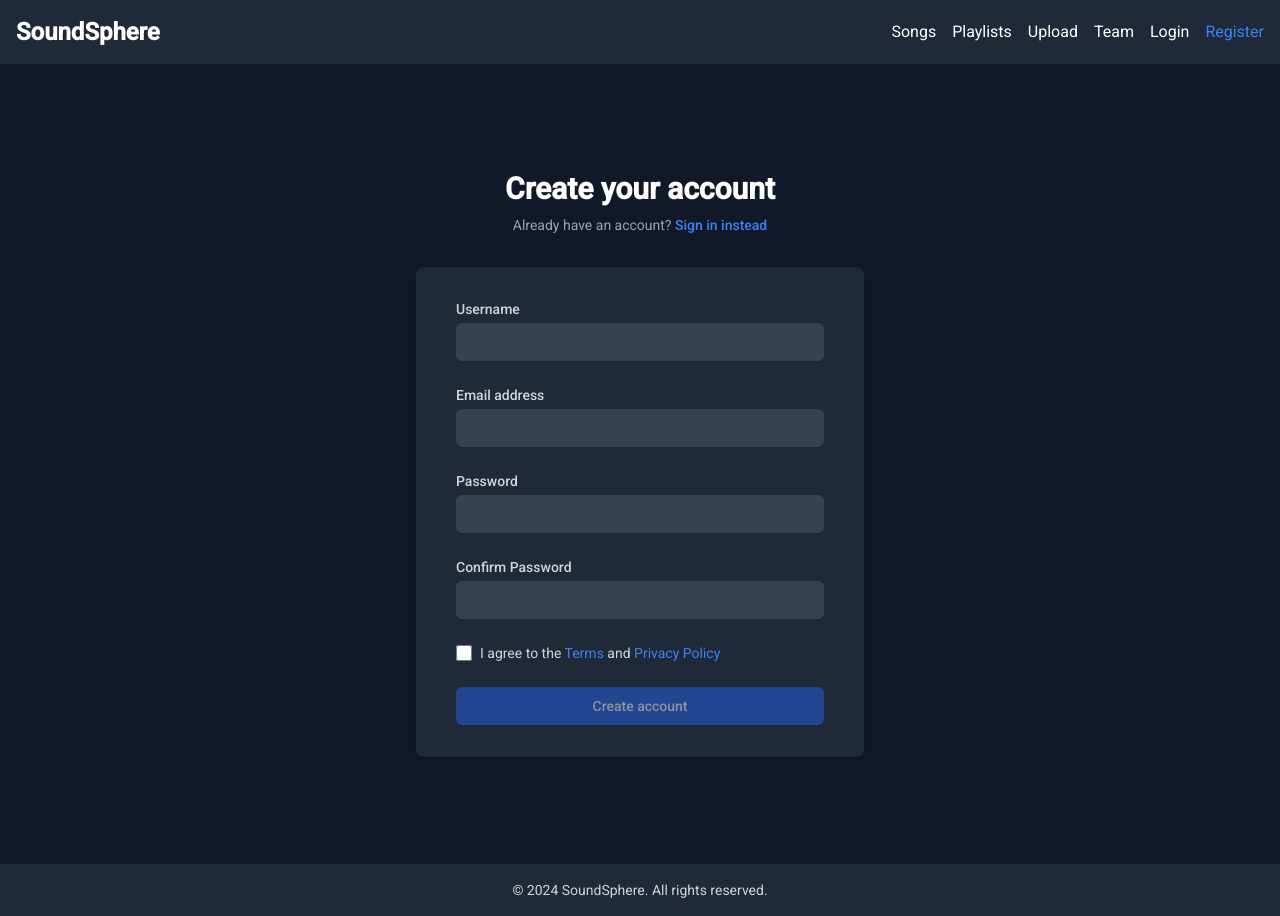
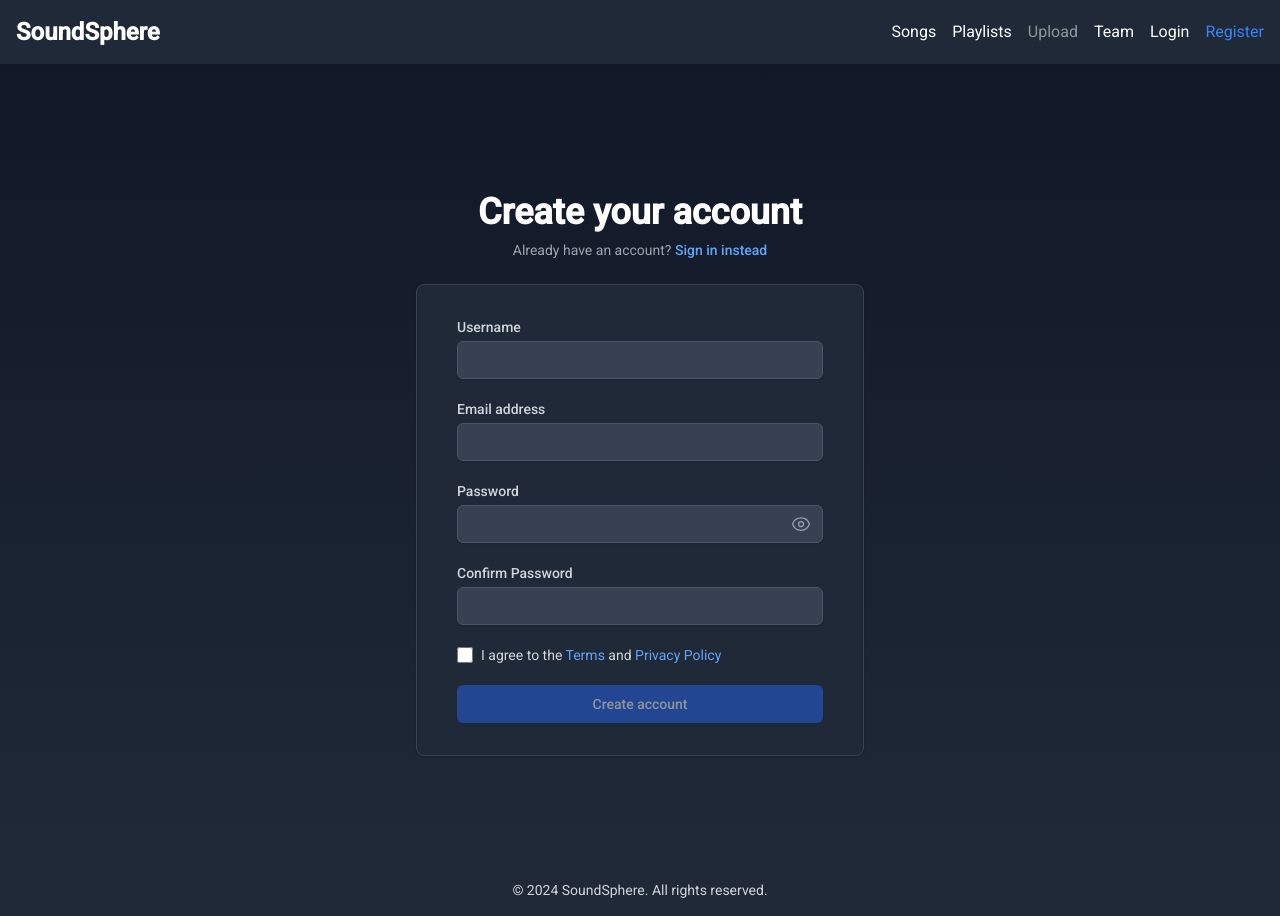
Before and after one commit to Zanvis/SpotifyProject, an Angular app in the folder frontend/: page /register in a window 1280 px wide. Built offline with nearby package versions, Linux system fonts and the light colour scheme.

Commit message:
Added information about who uploaded song

```diff
--- a/frontend/src/app/app.component.html
+++ b/frontend/src/app/app.component.html
@@ -5,10 +5,26 @@
 
       <!-- Desktop Navigation -->
       <div class="hidden md:flex space-x-4 items-center">
-        <!-- Main navigation links available to all users -->
         <a routerLink="/songs" routerLinkActive="text-blue-500" class="hover:text-gray-300">Songs</a>
         <a routerLink="/playlists" routerLinkActive="text-blue-500" class="hover:text-gray-300">Playlists</a>
-        <a routerLink="/upload" routerLinkActive="text-blue-500" class="hover:text-gray-300">Upload</a>
+        <div class="relative inline-block">
+          <button
+            [disabled]="!isAuthenticated"
+            (click)="handleUploadClick()"
+            (mouseenter)="!isAuthenticated && toggleTooltip()"
+            (mouseleave)="!isAuthenticated && toggleTooltip()"
+            routerLinkActive="text-blue-500"
+            class="hover:text-gray-300 disabled:opacity-50 disabled:cursor-not-allowed focus:outline-none"
+          >
+            Upload
+          </button>
+          <div *ngIf="!isAuthenticated && showTooltip"
+              class="absolute z-10 w-48 px-2 py-1 mt-2 text-sm text-white bg-gray-700 rounded-lg shadow-lg transition-opacity duration-300"
+              style="top: 100%; left: 50%; transform: translateX(-50%);"
+          >
+            Please log in to upload music
+          </div>
+        </div>
         <a routerLink="/team" routerLinkActive="text-blue-500" class="hover:text-gray-300">Team</a>
 
         <!-- Authentication Links -->
@@ -48,7 +64,6 @@
     <!-- Mobile Navigation -->
     <div *ngIf="isMenuOpen" class="md:hidden mt-4">
       <div class="flex flex-col space-y-2">
-        <!-- Main navigation links available to all users -->
         <a routerLink="/" routerLinkActive="text-blue-500"
           [routerLinkActiveOptions]="{exact: true}"
           class="hover:text-gray-300 py-2"
@@ -59,9 +74,24 @@
         <a routerLink="/playlists" routerLinkActive="text-blue-500"
           class="hover:text-gray-300 py-2"
           (click)="toggleMenu()">Playlists</a>
-        <a routerLink="/upload" routerLinkActive="text-blue-500"
-          class="hover:text-gray-300 py-2"
-          (click)="toggleMenu()">Upload</a>
+        <div class="relative inline-block">
+          <button
+            [disabled]="!isAuthenticated"
+            (click)="handleUploadClick(); toggleMenu()"
+            (touchstart)="!isAuthenticated && toggleTooltip()"
+            (touchend)="!isAuthenticated && toggleTooltip()"
+            routerLinkActive="text-blue-500"
+            class="text-left hover:text-gray-300 py-2 disabled:opacity-50 disabled:cursor-not-allowed focus:outline-none"
+          >
+            Upload
+          </button>
+          <div *ngIf="!isAuthenticated && showTooltip"
+              class="absolute z-10 w-48 px-2 py-1 mt-2 text-sm text-white bg-gray-700 rounded-lg shadow-lg transition-opacity duration-300"
+              style="top: 100%; left: 0;"
+          >
+            Please log in to upload music
+          </div>
+        </div>
         <a routerLink="/team" routerLinkActive="text-blue-500"
           class="hover:text-gray-300 py-2"
           (click)="toggleMenu()">Team</a>
--- a/frontend/src/app/app.component.ts
+++ b/frontend/src/app/app.component.ts
@@ -25,6 +25,7 @@ export class AppComponent implements OnInit, OnDestroy {
   isUserMenuOpen = false;
   isAuthenticated = false;
   username = '';
+  showTooltip = false;
   private authSubscription: Subscription | undefined;
 
   constructor(
@@ -64,4 +65,13 @@ export class AppComponent implements OnInit, OnDestroy {
     this.isUserMenuOpen = false;
     this.isMenuOpen = false;
   }
+  handleUploadClick() {
+    if (this.isAuthenticated) {
+      this.router.navigate(['/upload']);
+    }
+  }
+
+  toggleTooltip() {
+    this.showTooltip = !this.showTooltip;
+  }
 }
--- a/frontend/src/app/app.routes.ts
+++ b/frontend/src/app/app.routes.ts
@@ -16,5 +16,5 @@ export const routes: Routes = [
     { path: 'playlists', component: PlaylistComponent },
     { path: 'register', component: RegisterComponent },
     { path: 'login', component: LoginComponent },
-    { path: '**', redirectTo: '/songs' }
+    { path: '**', redirectTo: '' }
 ];
--- a/frontend/src/app/components/login/login.component.ts
+++ b/frontend/src/app/components/login/login.component.ts
@@ -15,6 +15,7 @@ export class LoginComponent {
   loginForm: FormGroup;
   isLoading = false;
   error: string | null = null;
+  showPassword = false;
 
   constructor(
     private fb: FormBuilder,
@@ -51,4 +52,7 @@ export class LoginComponent {
       });
     }
   }
+  togglePasswordVisibility() {
+    this.showPassword = !this.showPassword;
+  }
 }
--- a/frontend/src/app/components/register/register.component.html
+++ b/frontend/src/app/components/register/register.component.html
@@ -1,19 +1,19 @@
-<div class="min-h-screen bg-gray-900 flex flex-col justify-center py-12 sm:px-6 lg:px-8">
+<div class="min-h-screen bg-gradient-to-b from-gray-900 to-gray-800 flex flex-col justify-start pt-20 sm:pt-32 py-12 sm:px-6 lg:px-8">
   <div class="sm:mx-auto sm:w-full sm:max-w-md">
-      <h2 class="text-center text-3xl font-extrabold text-white">
+    <h2 class="text-center text-4xl font-extrabold text-white mb-2">
       Create your account
     </h2>
-      <p class="mt-2 text-center text-sm text-gray-400">
+    <p class="text-center text-sm text-gray-400">
       Already have an account?
-        <a routerLink="/login" class="font-medium text-blue-500 hover:text-blue-400">
+      <a routerLink="/login" class="font-medium text-blue-400 hover:text-blue-300 transition-colors duration-200">
         Sign in instead
       </a>
     </p>
   </div>
 
-    <div class="mt-8 sm:mx-auto sm:w-full sm:max-w-md">
-      <div class="bg-gray-800 py-8 px-4 shadow sm:rounded-lg sm:px-10">
-        <form [formGroup]="registerForm" (ngSubmit)="onSubmit()" class="space-y-6">
+  <div class="mt-6 sm:mx-auto sm:w-full sm:max-w-md">
+    <div class="bg-gray-800 py-8 px-4 shadow sm:rounded-lg sm:px-10 border border-gray-700">
+      <form [formGroup]="registerForm" (ngSubmit)="onSubmit()" class="space-y-5">
         <!-- Error Alert -->
         <div *ngIf="error" class="bg-red-900/50 text-red-300 p-3 rounded-lg text-sm">
           {{ error }}
@@ -24,12 +24,12 @@
           <label for="username" class="block text-sm font-medium text-gray-300">
             Username
           </label>
-            <div class="mt-1">
+          <div class="mt-1 relative rounded-md shadow-sm">
             <input
               id="username"
               type="text"
               formControlName="username"
-                class="appearance-none block w-full px-3 py-2 border border-gray-700 rounded-md shadow-sm bg-gray-700 text-white placeholder-gray-400 focus:outline-none focus:ring-blue-500 focus:border-blue-500 sm:text-sm"
+              class="appearance-none block w-full px-3 py-2 border border-gray-600 rounded-md shadow-sm bg-gray-700 text-white placeholder-gray-400 focus:outline-none focus:ring-2 focus:ring-blue-500 focus:border-blue-500 transition-colors duration-200 sm:text-sm"
               [class.border-red-500]="isFieldInvalid('username')"
             />
           </div>
@@ -43,12 +43,12 @@
           <label for="email" class="block text-sm font-medium text-gray-300">
             Email address
           </label>
-            <div class="mt-1">
+          <div class="mt-1 relative rounded-md shadow-sm">
             <input
               id="email"
               type="email"
               formControlName="email"
-                class="appearance-none block w-full px-3 py-2 border border-gray-700 rounded-md shadow-sm bg-gray-700 text-white placeholder-gray-400 focus:outline-none focus:ring-blue-500 focus:border-blue-500 sm:text-sm"
+              class="appearance-none block w-full px-3 py-2 border border-gray-600 rounded-md shadow-sm bg-gray-700 text-white placeholder-gray-400 focus:outline-none focus:ring-2 focus:ring-blue-500 focus:border-blue-500 transition-colors duration-200 sm:text-sm"
               [class.border-red-500]="isFieldInvalid('email')"
             />
           </div>
@@ -62,14 +62,29 @@
           <label for="password" class="block text-sm font-medium text-gray-300">
             Password
           </label>
-            <div class="mt-1">
+          <div class="mt-1 relative rounded-md shadow-sm">
             <input
               id="password"
-                type="password"
+              [type]="showPassword ? 'text' : 'password'"
               formControlName="password"
-                class="appearance-none block w-full px-3 py-2 border border-gray-700 rounded-md shadow-sm bg-gray-700 text-white placeholder-gray-400 focus:outline-none focus:ring-blue-500 focus:border-blue-500 sm:text-sm"
+              class="appearance-none block w-full px-3 py-2 border border-gray-600 rounded-md shadow-sm bg-gray-700 text-white placeholder-gray-400 focus:outline-none focus:ring-2 focus:ring-blue-500 focus:border-blue-500 transition-colors duration-200 sm:text-sm"
               [class.border-red-500]="isFieldInvalid('password')"
             />
+            <button
+              type="button"
+              (click)="togglePasswordVisibility()"
+              class="absolute inset-y-0 right-0 pr-3 flex items-center text-gray-400 hover:text-gray-300 focus:outline-none"
+            >
+              <!-- Eye icon when password is hidden -->
+              <svg *ngIf="!showPassword" xmlns="http://www.w3.org/2000/svg" fill="none" viewBox="0 0 24 24" stroke-width="1.5" stroke="currentColor" class="w-5 h-5">
+                <path stroke-linecap="round" stroke-linejoin="round" d="M2.036 12.322a1.012 1.012 0 010-.639C3.423 7.51 7.36 4.5 12 4.5c4.638 0 8.573 3.007 9.963 7.178.07.207.07.431 0 .639C20.577 16.49 16.64 19.5 12 19.5c-4.638 0-8.573-3.007-9.963-7.178z" />
+                <path stroke-linecap="round" stroke-linejoin="round" d="M15 12a3 3 0 11-6 0 3 3 0 016 0z" />
+              </svg>
+              <!-- Eye icon with slash when password is visible -->
+              <svg *ngIf="showPassword" xmlns="http://www.w3.org/2000/svg" fill="none" viewBox="0 0 24 24" stroke-width="1.5" stroke="currentColor" class="w-5 h-5">
+                <path stroke-linecap="round" stroke-linejoin="round" d="M3.98 8.223A10.477 10.477 0 001.934 12C3.226 16.338 7.244 19.5 12 19.5c.993 0 1.953-.138 2.863-.395M6.228 6.228A10.45 10.45 0 0112 4.5c4.756 0 8.773 3.162 10.065 7.498a10.523 10.523 0 01-4.293 5.774M6.228 6.228L3 3m3.228 3.228l3.65 3.65m7.894 7.894L21 21m-3.228-3.228l-3.65-3.65m0 0a3 3 0 10-4.243-4.243m4.242 4.242L9.88 9.88" />
+              </svg>
+            </button>
           </div>
           <div *ngIf="isFieldInvalid('password')" class="mt-1 text-sm text-red-400">
             Password must be at least 8 characters
@@ -81,12 +96,12 @@
           <label for="confirmPassword" class="block text-sm font-medium text-gray-300">
             Confirm Password
           </label>
-            <div class="mt-1">
+          <div class="mt-1 relative rounded-md shadow-sm">
             <input
               id="confirmPassword"
-                type="password"
+              [type]="showPassword ? 'text' : 'password'"
               formControlName="confirmPassword"
-                class="appearance-none block w-full px-3 py-2 border border-gray-700 rounded-md shadow-sm bg-gray-700 text-white placeholder-gray-400 focus:outline-none focus:ring-blue-500 focus:border-blue-500 sm:text-sm"
+              class="appearance-none block w-full px-3 py-2 border border-gray-600 rounded-md shadow-sm bg-gray-700 text-white placeholder-gray-400 focus:outline-none focus:ring-2 focus:ring-blue-500 focus:border-blue-500 transition-colors duration-200 sm:text-sm"
               [class.border-red-500]="isFieldInvalid('confirmPassword')"
             />
           </div>
@@ -101,13 +116,13 @@
             id="terms"
             type="checkbox"
             formControlName="terms"
-              class="h-4 w-4 rounded border-gray-700 bg-gray-700 text-blue-500 focus:ring-blue-500"
+            class="h-4 w-4 rounded border-gray-600 bg-gray-700 text-blue-500 focus:ring-blue-500 focus:ring-offset-gray-800"
           />
           <label for="terms" class="ml-2 block text-sm text-gray-300">
             I agree to the
-              <a href="#" class="text-blue-500 hover:text-blue-400">Terms</a>
+            <a href="#" class="text-blue-400 hover:text-blue-300">Terms</a>
             and
-              <a href="#" class="text-blue-500 hover:text-blue-400">Privacy Policy</a>
+            <a href="#" class="text-blue-400 hover:text-blue-300">Privacy Policy</a>
           </label>
         </div>
 
@@ -116,7 +131,7 @@
           <button
             type="submit"
             [disabled]="registerForm.invalid || isLoading"
-              class="w-full flex justify-center py-2 px-4 border border-transparent rounded-md shadow-sm text-sm font-medium text-white bg-blue-600 hover:bg-blue-700 focus:outline-none focus:ring-2 focus:ring-offset-2 focus:ring-blue-500 disabled:opacity-50 disabled:cursor-not-allowed"
+            class="w-full flex justify-center py-2 px-4 border border-transparent rounded-md shadow-sm text-sm font-medium text-white bg-blue-600 hover:bg-blue-700 focus:outline-none focus:ring-2 focus:ring-offset-2 focus:ring-blue-500 disabled:opacity-50 disabled:cursor-not-allowed transition-colors duration-200"
           >
             <span *ngIf="isLoading" class="animate-spin mr-2">⌛</span>
             {{ isLoading ? 'Creating account...' : 'Create account' }}
--- a/frontend/src/app/components/register/register.component.ts
+++ b/frontend/src/app/components/register/register.component.ts
@@ -15,6 +15,7 @@ export class RegisterComponent {
   registerForm: FormGroup;
   isLoading = false;
   error: string | null = null;
+  showPassword = false;
 
   constructor(
     private fb: FormBuilder,
@@ -67,4 +68,7 @@ export class RegisterComponent {
       });
     }
   }
+  togglePasswordVisibility() {
+    this.showPassword = !this.showPassword;
+  }
 }
--- a/frontend/src/app/components/song-list/song-list.component.html
+++ b/frontend/src/app/components/song-list/song-list.component.html
@@ -33,8 +33,8 @@
             <div class="relative group">
                 <img [src]="song.imageUrl"
                     alt="Album cover"
-                        class="w-full h-48 object-cover">
-                    <div class="absolute inset-0 bg-black bg-opacity-50 opacity-0 group-hover:opacity-100 transition-opacity duration-300 flex items-center justify-center">
+                    class="w-full h-48 object-cover rounded-t-xl">
+                <div class="absolute inset-0 bg-black bg-opacity-50 opacity-0 group-hover:opacity-100 transition-opacity duration-300 flex items-center justify-center rounded-t-xl">
                     <button (click)="playSong(song)"
                             class="bg-green-500 text-white p-3 rounded-full hover:bg-green-600 transition-colors">
                         <svg xmlns="http://www.w3.org/2000/svg" class="h-8 w-8" fill="none" viewBox="0 0 24 24" stroke="currentColor">
@@ -49,10 +49,13 @@
             <div class="p-4">
                 <h3 class="text-lg font-semibold text-white mb-1 truncate">{{song.title}}</h3>
                 <p class="text-gray-400 text-sm mb-1">{{song.artist}}</p>
-                    <p class="text-gray-500 text-sm mb-3">{{song.album}}</p>
+                <p class="text-gray-500 text-sm mb-2">{{song.album}}</p>
+
+                <!-- Uploader Information -->
+                <p class="text-gray-400 text-xs mb-3">Uploaded by: {{song.uploader.username}}</p>
 
                 <!-- Duration and Delete Button -->
-                    <div class="flex justify-between items-center mb-2">
+                <div class="flex justify-between items-center mb-3">
                     <span class="text-gray-400 text-sm">{{formatDuration(song.duration)}}</span>
                     <button (click)="deleteSong(song._id)"
                             class="text-red-500 hover:text-red-600 transition-colors">
--- a/frontend/src/app/components/song-list/song-list.component.ts
+++ b/frontend/src/app/components/song-list/song-list.component.ts
@@ -4,6 +4,7 @@ import { Song, SongService } from '../../services/song.service';
 import { AudioPlayerComponent } from '../audio-player/audio-player.component';
 import { Subscription, timer } from 'rxjs';
 import { Playlist, PlaylistService } from '../../services/playlist.service';
+import { AuthService } from '../../services/auth.service';
 
 @Component({
   selector: 'app-song-list',
@@ -24,10 +25,12 @@ export class SongListComponent implements OnInit, OnDestroy {
   loadingTimeout = false;
   retryCount = 0;
   maxRetries = 3;
+  currentUser: any;
 
   constructor(
     private songService: SongService,
     private playlistService: PlaylistService,
+    private authService: AuthService,
     private cdr: ChangeDetectorRef
   ) { }
 
@@ -45,8 +48,13 @@ export class SongListComponent implements OnInit, OnDestroy {
         this.cdr.markForCheck();
       })
     );
+    this.subscription.add(
+      this.authService.currentUser$.subscribe(user => {
+        this.currentUser = user;
+        this.cdr.markForCheck();
+      })
+    );
   }
-
   loadInitialData(): void {
     this.isLoading = true;
     this.loadingTimeout = false;
```
Also changed, not shown: frontend/src/app/components/login/login.component.html (+30 -15 lines), 1 other file (tests, documents, lock files or other folders). Lines whose indentation alone changed are shown as unchanged.
